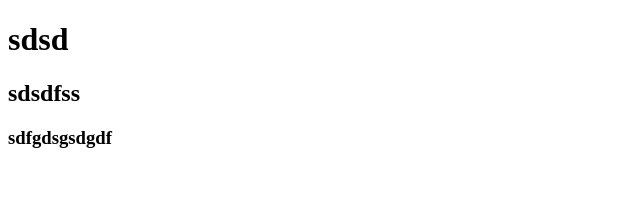
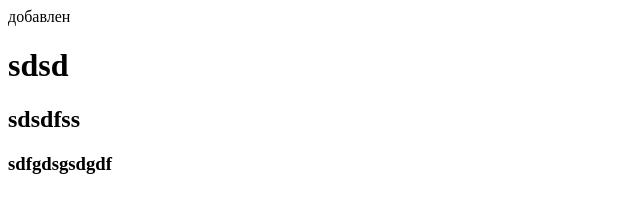
Before and after one commit to MKsenia728/TR-git-test, a plain HTML site: page new1.html in a window 1280 px wide. Shown: the whole page, without its empty margins (0-640 px from the left). Drawn offline with Linux system fonts and the light colour scheme.

Commit message:
Добавленыfiles

```diff
--- a/new1.html
+++ b/new1.html
@@ -6,7 +6,7 @@
   <meta name="viewport" content="width=device-width, initial-scale=1.0">
   <title>Document</title>
 </head>
-<body>
+<body>добавлен
   <h1>sdsd</h1>
   <h2>sdsdfss</h2>
   <h3>sdfgdsgsdgdf</h3>
```
